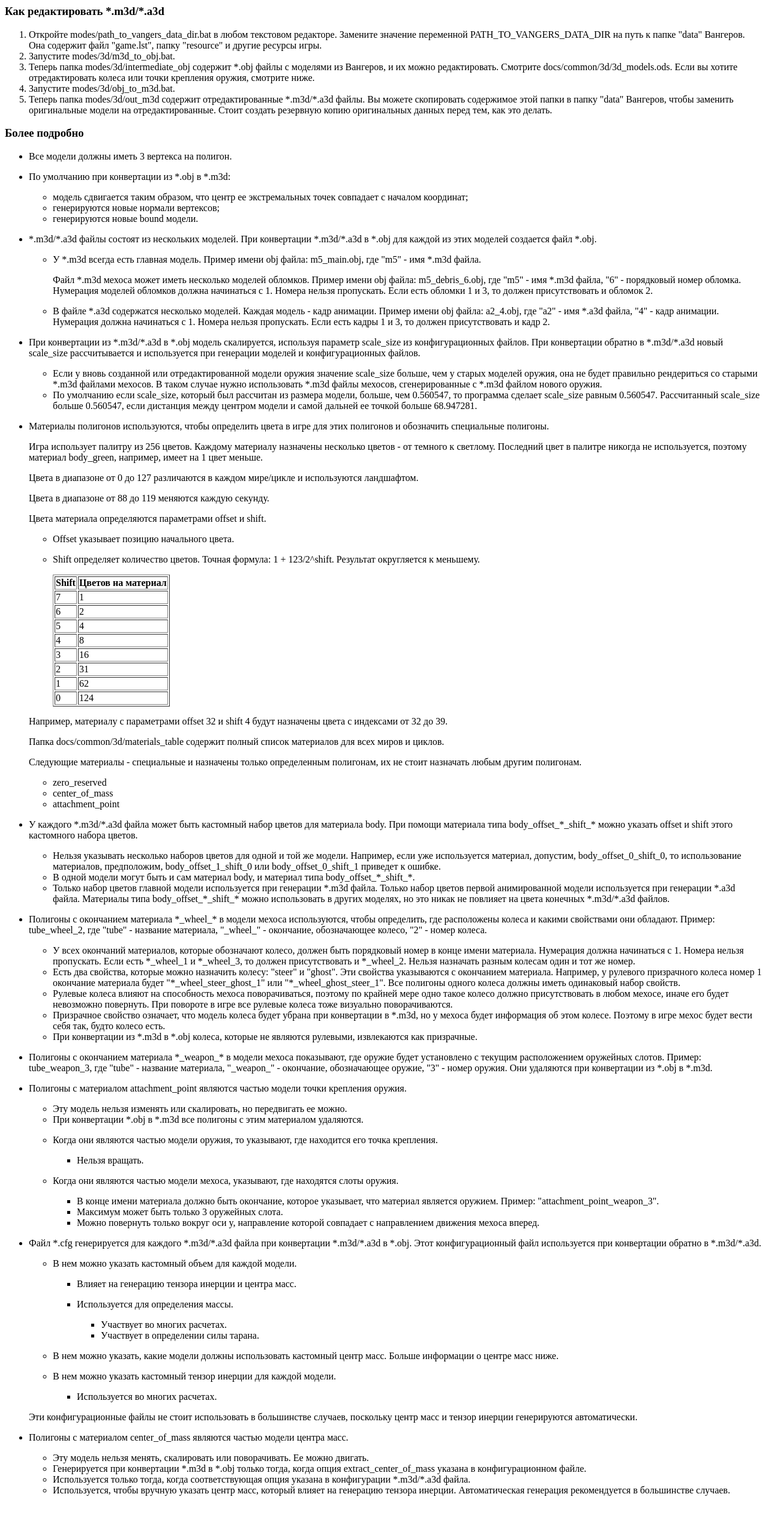
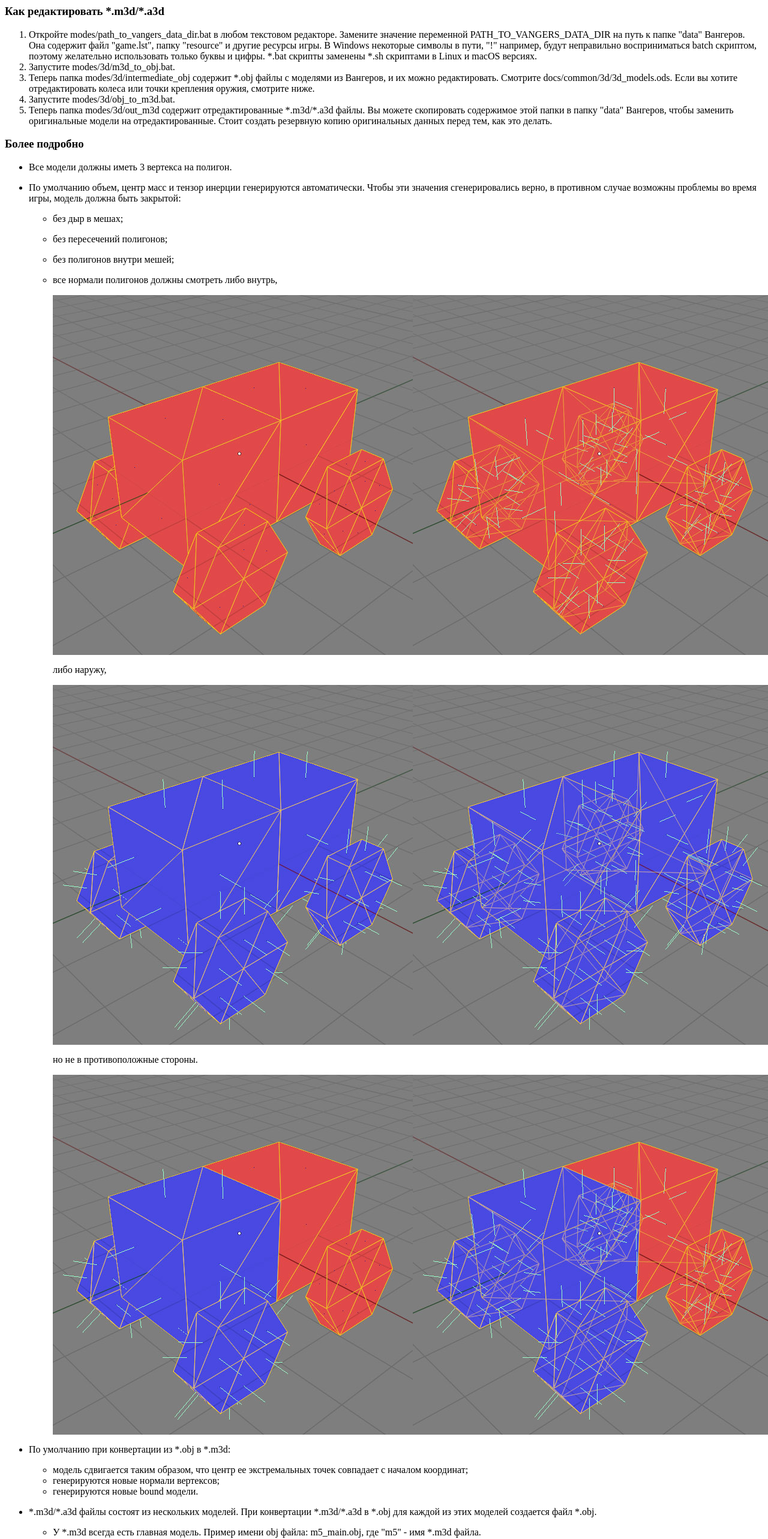
Before and after one commit to tractortractor/tractor-converter, a plain HTML site: page release_files/docs/ru/3d.html in a window 1280 px wide. Shown: the top 2566 px of the page at 60% size. Before the commit the page ends 2510 px from the top, so only its background shows below. Drawn offline with Linux system fonts and the light colour scheme.

Commit message:
Updated documentation.

```diff
--- a/release_files/docs/ru/3d.html
+++ b/release_files/docs/ru/3d.html
@@ -2,7 +2,7 @@
 
 <h3>Как редактировать *.m3d/*.a3d</h3>
 <ol>
-  <li>Откройте modes/path_to_vangers_data_dir.bat в любом текстовом редакторе. Замените значение переменной PATH_TO_VANGERS_DATA_DIR на путь к папке "data" Вангеров. Она содержит файл "game.lst", папку "resource" и другие ресурсы игры.</li>
+  <li>Откройте modes/path_to_vangers_data_dir.bat в любом текстовом редакторе. Замените значение переменной PATH_TO_VANGERS_DATA_DIR на путь к папке "data" Вангеров. Она содержит файл "game.lst", папку "resource" и другие ресурсы игры. В Windows некоторые символы в пути, "!" например, будут неправильно восприниматься batch скриптом, поэтому желательно использовать только буквы и цифры. *.bat скрипты заменены *.sh скриптами в Linux и macOS версиях.</li>
   <li>Запустите modes/3d/m3d_to_obj.bat.</li>
   <li>Теперь папка modes/3d/intermediate_obj содержит *.obj файлы с моделями из Вангеров, и их можно редактировать. Смотрите docs/common/3d/3d_models.ods. Если вы хотите отредактировать колеса или точки крепления оружия, смотрите ниже.</li>
   <li>Запустите modes/3d/obj_to_m3d.bat.</li>
@@ -12,6 +12,22 @@
 <h3>Более подробно</h3>
 <ul>
   <li><p>Все модели должны иметь 3 вертекса на полигон.</p></li>
+  <li>
+    <p>По умолчанию объем, центр масс и тензор инерции генерируются автоматически. Чтобы эти значения сгенерировались верно, в противном случае возможны проблемы во время игры, модель должна быть закрытой:</p>
+    <ul>
+      <li><p>без дыр в мешах;</p></li>
+      <li><p>без пересечений полигонов;</p></li>
+      <li><p>без полигонов внутри мешей;</p></li>
+      <li>
+        <p>все нормали полигонов должны смотреть либо внутрь,</p>
+        <img src="../images/3d_normals_right_in.jpg">
+        <p>либо наружу,</p>
+        <img src="../images/3d_normals_right_out.jpg">
+        <p>но не в противоположные стороны.</p>
+        <img src="../images/3d_normals_wrong.jpg">
+      </li>
+    </ul>
+  </li>
   <li>
     <p>По умолчанию при конвертации из *.obj в *.m3d:</p>
     <ul>
@@ -166,7 +182,7 @@
         </ul>
       </li>
     </ul>
-    <p>Эти конфигурационные файлы не стоит использовать в большинстве случаев, поскольку центр масс и тензор инерции генерируются автоматически.</p>
+    <p>Эти конфигурационные файлы не стоит использовать в большинстве случаев, поскольку объем, центр масс и тензор инерции генерируются автоматически.</p>
   </li>
   <li>
     <p>Полигоны с материалом center_of_mass являются частью модели центра масс.</p>
```
Also changed, not shown: release_files/docs/en/2d_end_screen.html (+1 -1 lines), release_files/docs/en/2d_item.html (+1 -1 lines), release_files/docs/en/2d_item_preview.html (+1 -0 lines), release_files/docs/en/3d.html (+17 -1 lines), release_files/docs/ru/2d_end_screen.html (+1 -1 lines), release_files/docs/ru/2d_item.html (+1 -1 lines), release_files/docs/ru/2d_item_preview.html (+1 -0 lines), release_files/docs/images/3d_normals_right_in.jpg (added), release_files/docs/images/3d_normals_right_out.jpg (added), release_files/docs/images/3d_normals_wrong.jpg (added).
